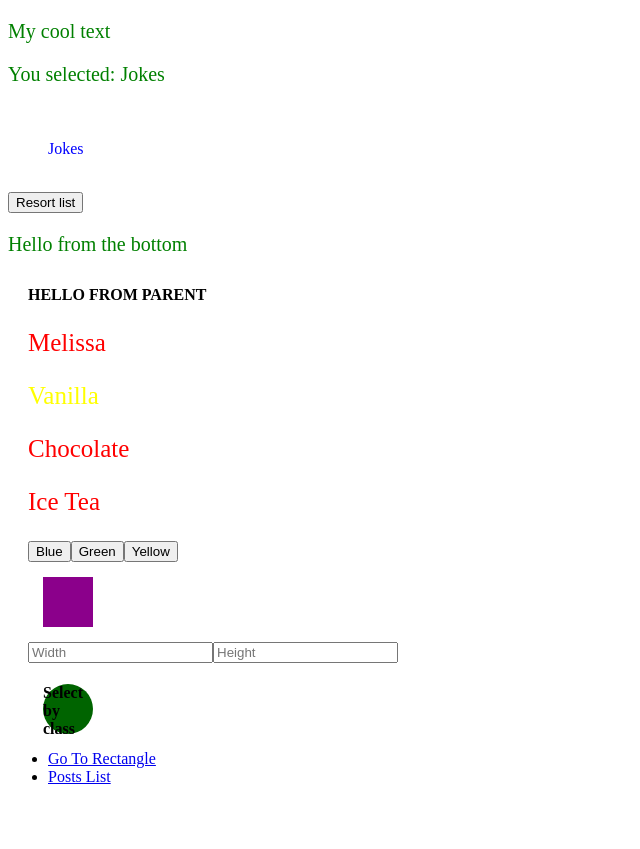
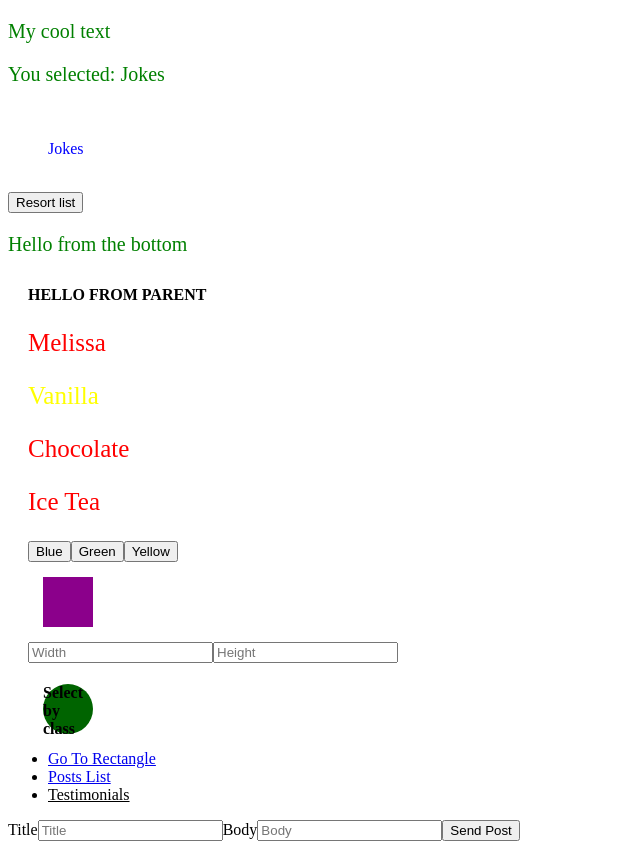
Before and after one commit to Luddendorf/cfr-front, an Angular app: page /topbar in a window 1280 px wide. Shown: the whole page, without its empty margins (0-640 px from the left). Before the commit the page ends 802 px from the top, so only its background shows below. Built offline with nearby package versions, Linux system fonts and the light colour scheme.

Commit message:
Using rouing params in lazy-loaded modules

```diff
--- a/src/app/app.routes.ts
+++ b/src/app/app.routes.ts
@@ -6,11 +6,13 @@ import { AppComponent } from './app.component';
 import { TopbarComponent } from './topbar/topbar/topbar.component';
 
 export const routes: Routes = [
-  { path: '', component: AppComponent },
-  // { path: '',   redirectTo: 'home', pathMatch: 'full' }
-  // { path: 'home', component: AppComponent },
-  { path: 'topbar', component: TopbarComponent },
+  // { path: '', component: AppComponent },
+  { path: '',   redirectTo: 'topbar', pathMatch: 'full' },
   { path: 'posts', component: HolderComponent },
   { path: 'rect', component: RectangleComponent },
+  { path: 'testimonials',
+    loadChildren: () => import('./testimonials/testimonials.module')
+      .then(m => m.TestimonialsModule) },
+  { path: 'topbar', component: TopbarComponent },
   { path: '**', component: FooterComponent }
 ];
--- a/src/app/testimonials/testimonials.module.ts
+++ b/src/app/testimonials/testimonials.module.ts
@@ -1,11 +1,15 @@
 import { NgModule } from '@angular/core';
 import { CommonModule } from '@angular/common';
 import { TestimonialsComponent } from './testimonials/testimonials.component';
+import { TestimonialsRoutingModule } from './testimonials-routing.module';
+import { TopbarService } from '../topbar/topbar.service';
 
 @NgModule({
   declarations: [TestimonialsComponent],
+  providers: [{ provide: TopbarService }],
   imports: [
-    CommonModule
+    CommonModule,
+    TestimonialsRoutingModule
   ],
   exports: [TestimonialsComponent]
 })
--- a/src/app/testimonials/testimonials/testimonials.component.html
+++ b/src/app/testimonials/testimonials/testimonials.component.html
@@ -1 +1,7 @@
-<p>testimonials works!</p>
+<p>Testimonials works! With lazy-loading.</p>
+<p>You are reading testimonials number {{ testimonialId }}.</p>
+
+<p>Last post was made by user with ID {{ updatedPost.userId }}</p>
+<p>Post ID: {{ updatedPost.id }}</p>
+<p>Title: {{ updatedPost.title }}</p>
+<p>Body: {{ updatedPost.body }}</p>
--- a/src/app/testimonials/testimonials/testimonials.component.ts
+++ b/src/app/testimonials/testimonials/testimonials.component.ts
@@ -1,10 +1,32 @@
-import { Component } from '@angular/core';
+import { Component, OnDestroy, OnInit } from '@angular/core';
+import { ActivatedRoute } from '@angular/router';
+import { Subscription } from 'rxjs';
+import { TopbarService } from '../../topbar/topbar.service';
+import { Post } from '../../cards/interfaces/post.interface';
 
 @Component({
   selector: 'cfr-testimonials',
   templateUrl: './testimonials.component.html',
   styleUrl: './testimonials.component.scss'
 })
-export class TestimonialsComponent {
+export class TestimonialsComponent implements OnInit, OnDestroy {
+  testimonialId: string | null = '';
+  topbarServiceSub: Subscription;
+  updatedPost: Post;
+  constructor(private route: ActivatedRoute,
+              private topbarService: TopbarService) {}
 
+  ngOnInit(): void {
+    // console.log('Testimonials component started');
+    this.testimonialId = this.route.snapshot.paramMap.get('testimonialId');
+    this.topbarServiceSub = this.topbarService.getLastPost$().subscribe(
+        newPost => {
+          this.updatedPost = newPost;
+          console.log(this.updatedPost)
+      });
+  }
+
+  ngOnDestroy(): void {
+    this.topbarServiceSub.unsubscribe();
+  }
 }
--- a/src/app/topbar/square/square.component.ts
+++ b/src/app/topbar/square/square.component.ts
@@ -17,7 +17,7 @@ export class SquareComponent implements AfterViewInit {
   myCircle: ElementRef;
 
   ngAfterViewInit(): void {
-    console.log(this.myCircle.nativeElement.classList);
+    // console.log(this.myCircle.nativeElement.classList);
     this.myCircle.nativeElement.classList.add('circle__green');
   }
 
--- a/src/app/topbar/topbar.module.ts
+++ b/src/app/topbar/topbar.module.ts
@@ -3,9 +3,11 @@ import { CommonModule } from '@angular/common';
 import { TopbarComponent } from './topbar/topbar.component';
 import { SquareComponent } from './square/square.component';
 import { RouterLink } from '@angular/router';
+import { TopbarService } from './topbar.service';
 
 @NgModule({
   declarations: [SquareComponent, TopbarComponent],
+  providers: [TopbarService],
   imports: [
     CommonModule, RouterLink
   ],
--- /dev/null
+++ b/src/app/topbar/topbar.service.ts
@@ -0,0 +1,35 @@
+import { Injectable } from '@angular/core';
+import { BehaviorSubject, Observable } from 'rxjs';
+import { Post } from '../cards/interfaces/post.interface';
+
+@Injectable()
+export class TopbarService {
+  lastId: number = 0;
+  lastPost$: BehaviorSubject<Post> = new BehaviorSubject({
+    userId: 0,
+    id: 0,
+    title: '',
+    body: ''
+  });
+
+  constructor() {
+    //this.lastId++;
+    // this.lastPost$.next({userId: 1, id: 1, title: 'True Story About The Moon',
+    //   body: 'Once upon a time on the Moon.'});
+  }
+
+  getLastPost$(): Observable<Post> {
+    return this.lastPost$.asObservable();
+  }
+
+  updateLastPost$(freshPost: Post): void {
+    this.lastId++;
+    this.lastPost$.next({
+      userId: this.lastId,
+      id: this.lastId,
+      title: freshPost.title,
+      body: freshPost.body
+    });
+    // this.getLastPost$().subscribe(post => console.log(post));
+  }
+}
--- a/src/app/topbar/topbar/topbar.component.html
+++ b/src/app/topbar/topbar/topbar.component.html
@@ -18,5 +18,19 @@
   <ul>
     <li><a routerLink="/rect">Go To Rectangle</a></li>
     <li><a routerLink="/posts">Posts List</a></li>
+    <li><a (click)="goToTestimonials()" class="topbar__link">Testimonials</a></li>
+      <!-- (click)="goToTestimonials()"  -->
+
+
   </ul>
 </nav>
+
+<form (onsubmit)="sendPost($event)">
+  <label for="postTitle">Title</label>
+  <input name="postTitle" type="text" placeholder="Title" #titleInput/>
+
+  <label for="postBody">Body</label>
+  <input name="postBody" type="text" placeholder="Body" #bodyInput/>
+
+  <button (click)="sendPost($event)">Send Post</button>
+</form>
--- a/src/app/topbar/topbar/topbar.component.scss
+++ b/src/app/topbar/topbar/topbar.component.scss
@@ -9,4 +9,9 @@
       color: blue;
     }
   }
+
+  &__link {
+    text-decoration: underline;
+    cursor: pointer;
+  }
 }
--- a/src/app/topbar/topbar/topbar.component.ts
+++ b/src/app/topbar/topbar/topbar.component.ts
@@ -1,5 +1,7 @@
-import { Component, Inject, Input } from '@angular/core';
+import { Component, ElementRef, Inject, Input, ViewChild } from '@angular/core';
 import { DOCUMENT } from '@angular/common';
+import { Router } from '@angular/router';
+import { TopbarService } from '../topbar.service';
 
 @Component({
   selector: 'cfr-topbar',
@@ -12,7 +14,12 @@ export class TopbarComponent {
 
   @Input() greetingFromUser: string = 'Hello from the bottom';
 
+  @ViewChild('titleInput') titleInput: ElementRef;
+  @ViewChild('bodyInput') bodyInput: ElementRef;
+
   constructor(//@Inject(DOCUMENT) private document: Document
+              private router: Router,
+              private topbarService: TopbarService
   ) {}
 
 
@@ -24,4 +31,17 @@ export class TopbarComponent {
       this.menuItemsList[j] = temp;
     }
   }
+
+  goToTestimonials(): void {
+    this.router.navigate(['/testimonials', '16']);
+  }
+
+  sendPost(event: Event): void {
+    event.preventDefault();
+    let title: string = this.titleInput.nativeElement.value;
+    let body: string = this.bodyInput.nativeElement.value;
+
+    this.topbarService.updateLastPost$({userId: 0, id: 0, title: title,
+      body: body});
+  }
 }
```
Also changed, not shown: src/app/testimonials/testimonials-routing.module.ts (added, +20 -0 lines), 1 other file (tests, documents, lock files or other folders).
